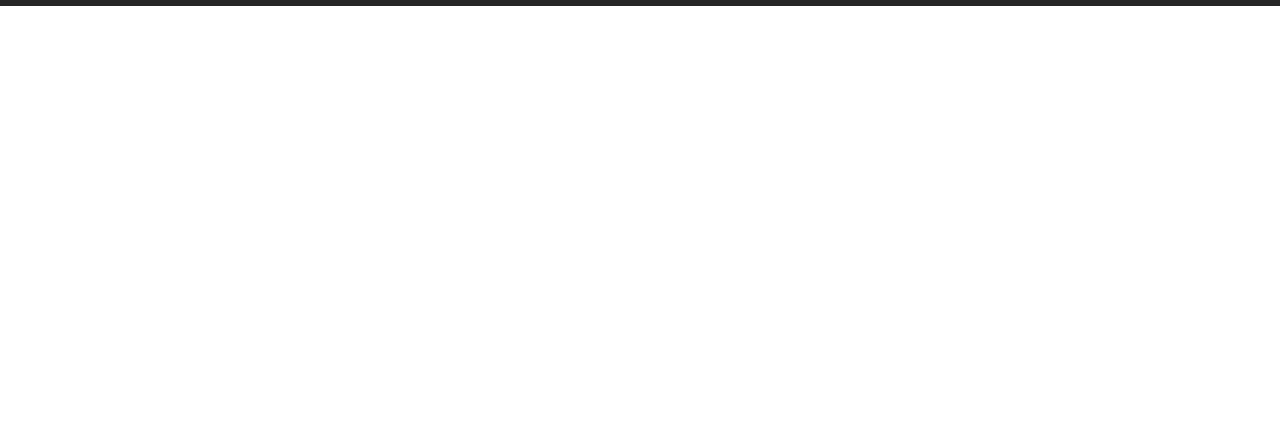
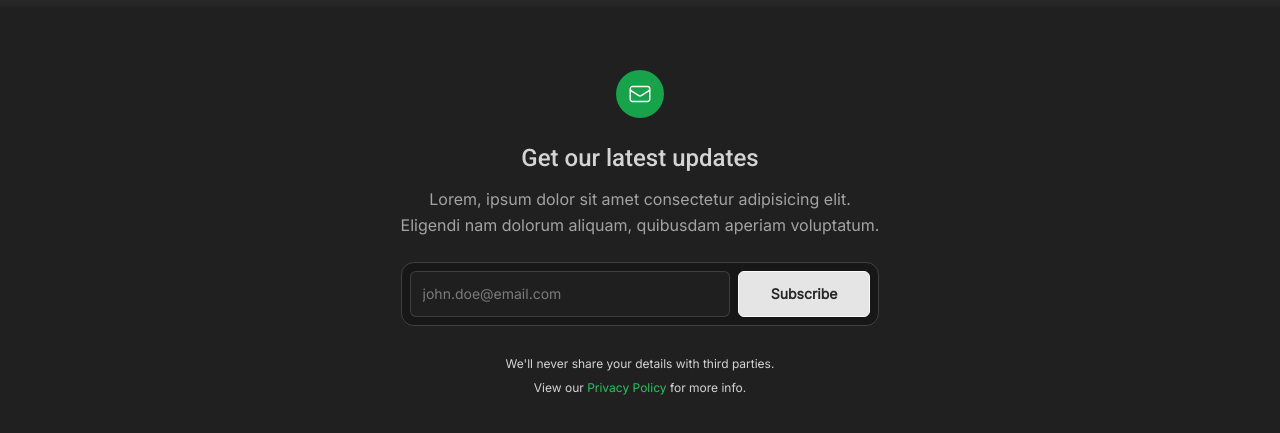
Before and after one commit to fwedwicc/FM-DailyUI, a React (Vite) app: page /day03 in a window 1280 px wide. Shown: the part 3676-4109 px from the top of the page. Before the commit the page ends 3682 px from the top, so only its background shows below. Built offline with nearby package versions, Linux system fonts and the light colour scheme; what @codaworks/react-glow would draw is missing.

Commit message:
Just finished one section; 'Subscription section' in day03 challenge

```diff
--- a/src/pages/Day03.jsx
+++ b/src/pages/Day03.jsx
@@ -353,7 +353,7 @@ const Day03 = () => {
                 logo={logo03}
               />
               <FeaturedJob
-                styles='text-red-500'
+                styles='text-orange-500'
                 status='Part-time'
                 jobTitle='Full-Stack Web Developer'
                 location='Katlynburgh, Sweden'
@@ -398,6 +398,42 @@ const Day03 = () => {
             </svg>
           </a>
         </section>
+        <section className='flex bg-neutral-900/40 flex-col justify-center items-center lg:px-24 px-12 py-16 gap-16'>
+          <div className='text-center space-y-6'>
+            <div className='inline-flex rounded-full lg:p-3 p-2 bg-green-600 text-white'>
+              <svg xmlns="http://www.w3.org/2000/svg" fill="none" viewBox="0 0 24 24" strokeWidth={1.5} stroke="currentColor" className="size-6">
+                <path strokeLinecap="round" strokeLinejoin="round" d="M21.75 6.75v10.5a2.25 2.25 0 0 1-2.25 2.25h-15a2.25 2.25 0 0 1-2.25-2.25V6.75m19.5 0A2.25 2.25 0 0 0 19.5 4.5h-15a2.25 2.25 0 0 0-2.25 2.25m19.5 0v.243a2.25 2.25 0 0 1-1.07 1.916l-7.5 4.615a2.25 2.25 0 0 1-2.36 0L3.32 8.91a2.25 2.25 0 0 1-1.07-1.916V6.75" />
+              </svg>
+            </div>
+            <div className='space-y-3'>
+              <h1 className="text-xl font-medium text-neutral-300 lg:text-2xl">
+                Get our latest updates
+              </h1>
+              <p className="leading-relaxed text-neutral-400">
+                Lorem, ipsum dolor sit amet consectetur adipisicing elit. <br className='lg:block hidden' /> Eligendi nam dolorum aliquam,
+                quibusdam aperiam voluptatum.
+              </p>
+            </div>
+            <div className='flex border border-neutral-700 bg-neutral-900 rounded-[0.8rem] p-2 w-full max-w-xl'>
+              <InputField
+                styles={'me-2'}
+                id="email"
+                type="text"
+                placeholder="john.doe@email.com"
+                required={false}
+              />
+              <Button
+                styles={'text-neutral-800 bg-neutral-200 hover:bg-neutral-300 border-neutral-50 focus:ring-neutral-200/60'}
+                label={'Subscribe'}
+              />
+            </div>
+            <div>
+              <span className='text-neutral-300 text-xs'>We'll never share your details with third parties. <br />
+                View our<span className='text-green-500'> Privacy Policy</span> for more info.
+              </span>
+            </div>
+          </div>
+        </section>
       </div>
     </motion.div>
   )
```
